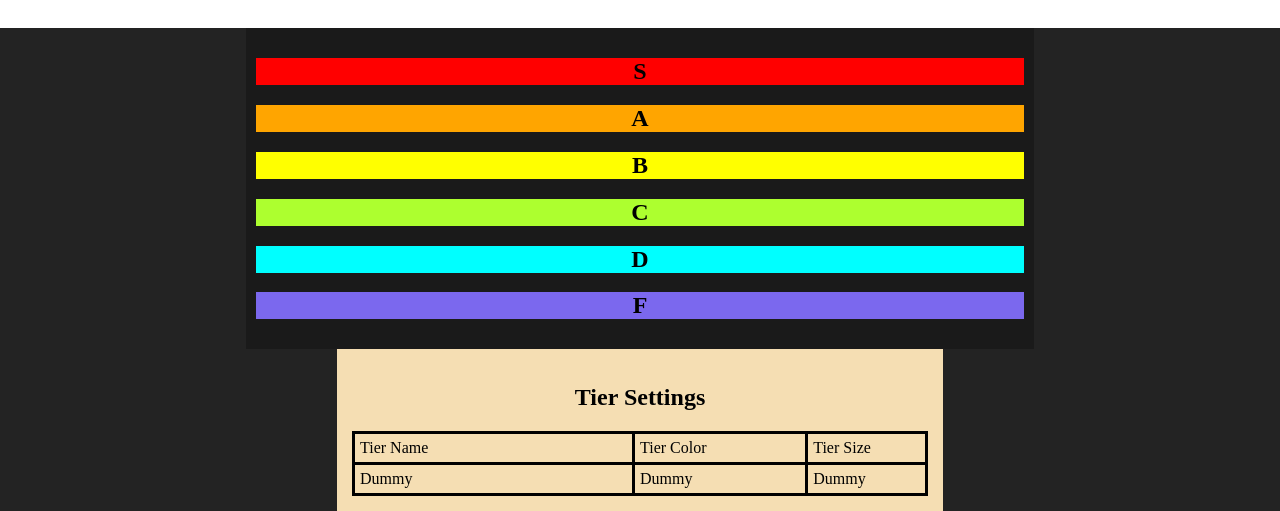
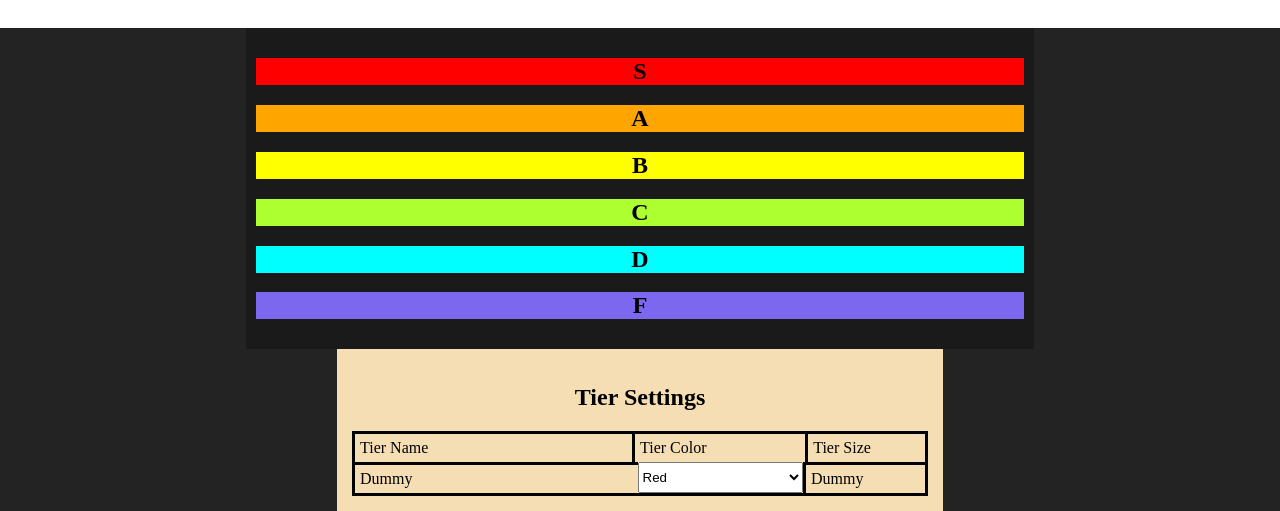
Before and after one commit to Poglat/log-tier, a website with bundled scripts: page src/index.html in a window 1280 px wide. Shown: the part 597-1108 px from the top of the page. Built offline with nearby package versions, Linux system fonts and the light colour scheme.

Commit message:
feat: dummy color given dropdown

```diff
--- a/src/index.html
+++ b/src/index.html
@@ -46,7 +46,18 @@ Copyright (c) 2026 Poglat
             </div>
             <div class="rowContainer">
                 <div class="rowName">Dummy</div>
-                <div class="rowColor">Dummy</div>
+                <select class="rowColor" onchange="event.target.className=`rowColor`;event.target.classList.add(event.target.value);console.log(`fuck penis`)">
+                    <option value="red">Red</option>
+                    <option value="orange">Orange</option>
+                    <option value="yellow">Yellow</option>
+                    <option value="green">Green</option>
+                    <option value="aqua">Aqua</option>
+                    <option value="blue">Blue</option>
+                    <option value="purple">Purple</option>
+                    <option value="indigo">Indigo</option>
+                    <option value="gray">Gray</option>
+                    <option value="white">White</option>
+                </select>
                 <div class="rowSize">Dummy</div>
             </div>
         </div>
```
